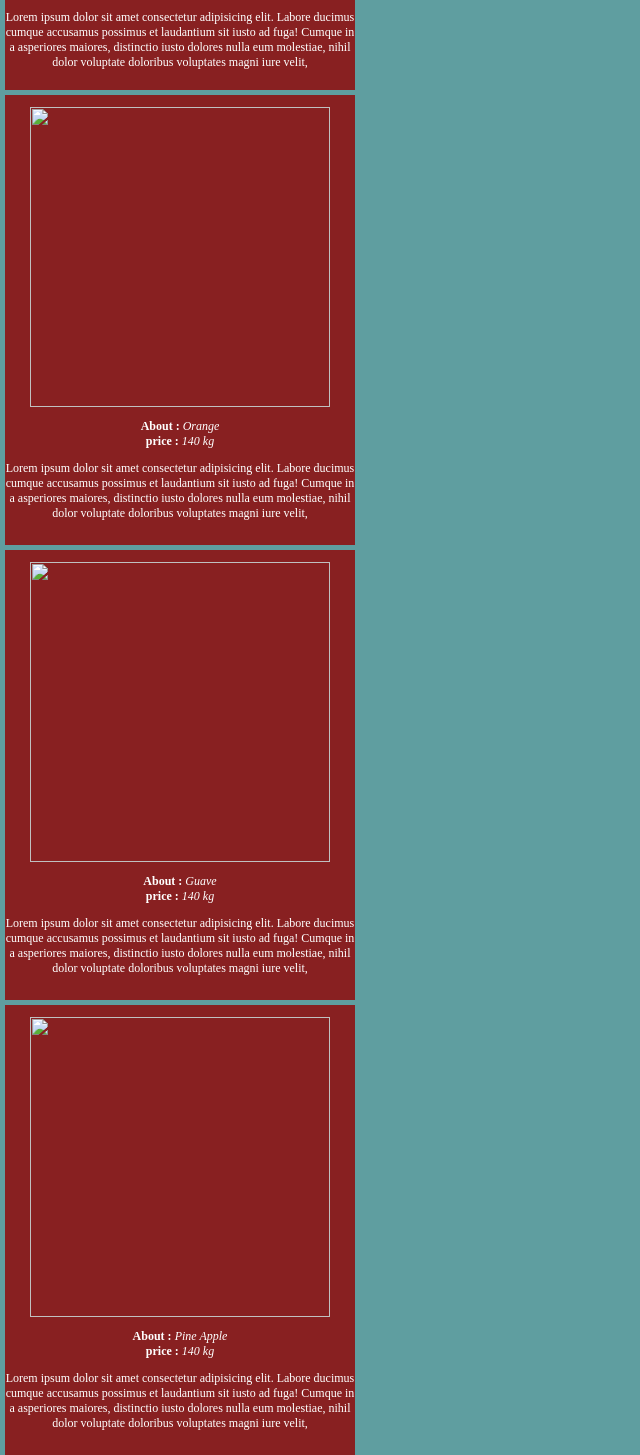
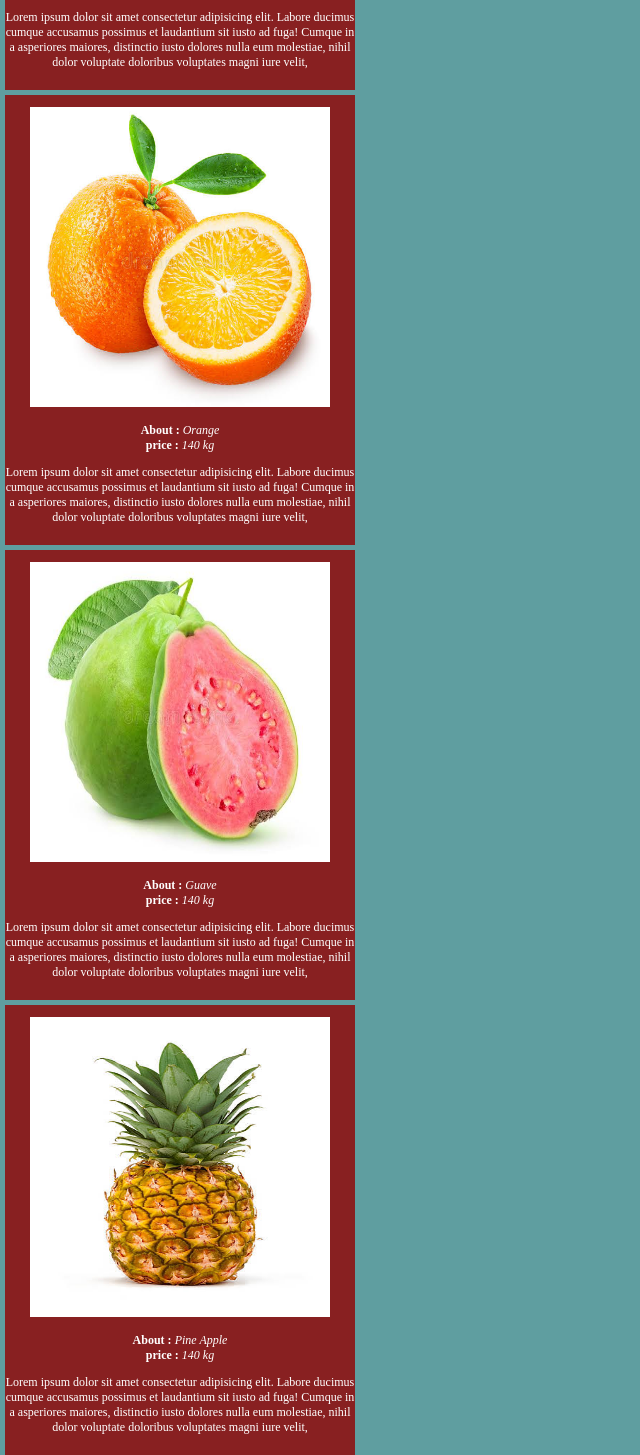
Before and after one commit to Devanand-web-profile/Grocery-shop.github.io, a plain HTML site: page index.html in a window 1280 px wide. Shown: the part 2041-3496 px from the top of the page, without its empty margins (0-640 px from the left). Drawn offline with nearby package versions, Linux system fonts and the light colour scheme.

Commit message:
Update index.html

```diff
--- a/index.html
+++ b/index.html
@@ -86,28 +86,28 @@
     </div>
 
     <div class="item" data-aos="flip-down">
-        <img src="/2nd project/fruits/images (4).jpeg" alt="">
+        <img src="fruits/images (4).jpeg" alt="">
         <b>About :</b> <i>Orange</i> <br>
         <b>price :</b> <i>140 kg</i>
         <p>Lorem ipsum dolor sit amet consectetur adipisicing elit. Labore ducimus cumque accusamus possimus et laudantium sit iusto ad fuga! Cumque in a asperiores maiores, distinctio iusto dolores nulla eum molestiae, nihil dolor voluptate  doloribus voluptates magni iure velit,</p>
     </div>
 
     <div class="item" data-aos="flip-down">
-        <img src="/2nd project/fruits/images (5).jpeg" alt="">
+        <img src="fruits/images (5).jpeg" alt="">
         <b>About :</b> <i>Guave</i> <br>
         <b>price :</b> <i>140 kg</i>
         <p>Lorem ipsum dolor sit amet consectetur adipisicing elit. Labore ducimus cumque accusamus possimus et laudantium sit iusto ad fuga! Cumque in a asperiores maiores, distinctio iusto dolores nulla eum molestiae, nihil dolor voluptate  doloribus voluptates magni iure velit,</p>
     </div>
 
     <div class="item" data-aos="flip-down">
-        <img src="/2nd project/fruits/images (6).jpeg" alt="">
+        <img src="fruits/images (6).jpeg" alt="">
         <b>About :</b> <i>Pine Apple</i> <br>
         <b>price :</b> <i>140 kg</i>
         <p>Lorem ipsum dolor sit amet consectetur adipisicing elit. Labore ducimus cumque accusamus possimus et laudantium sit iusto ad fuga! Cumque in a asperiores maiores, distinctio iusto dolores nulla eum molestiae, nihil dolor voluptate  doloribus voluptates magni iure velit,</p>
     </div>
 
     <div class="item" data-aos="flip-down">
-        <img src="/2nd project/fruits/images (7).jpeg" alt="">
+        <img src="fruits/images (7).jpeg" alt="">
         <b>About :</b> <i>Pears</i> <br>
         <b>price :</b> <i>140 kg</i>
         <p>Lorem ipsum dolor sit amet consectetur adipisicing elit. Labore ducimus cumque accusamus possimus et laudantium sit iusto ad fuga! Cumque in a asperiores maiores, distinctio iusto dolores nulla eum molestiae, nihil dolor voluptate  doloribus voluptates magni iure velit,</p>
```
